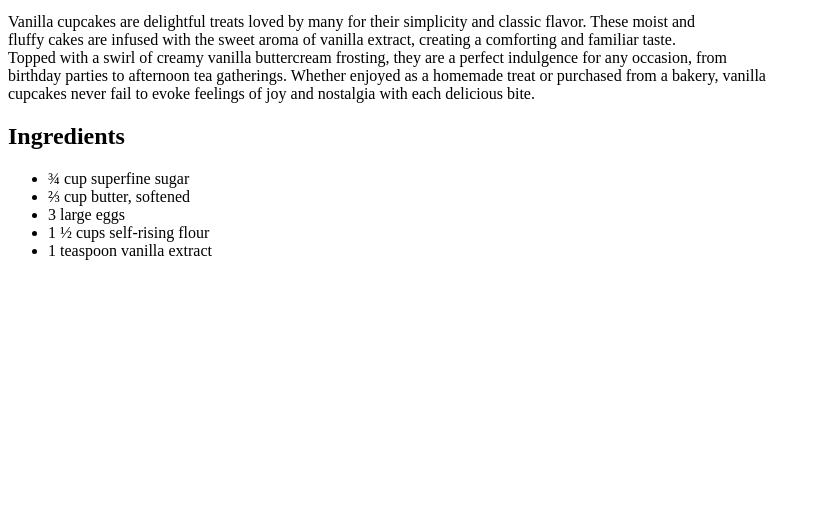
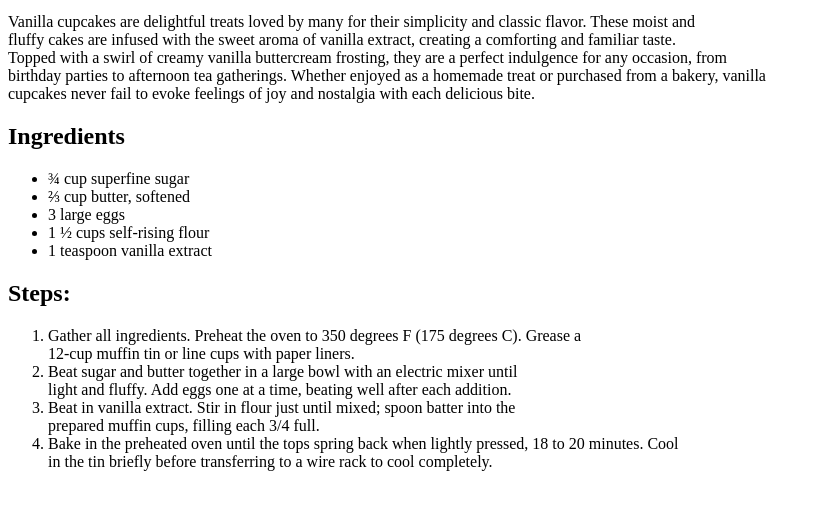
Before and after one commit to Purnuple/odin-recipes, a plain HTML site: page recipes/vanilla-cupcakes.html in a window 1280 px wide. Shown: the part 101-610 px from the top of the page, without its empty margins (0-820 px from the left). Drawn offline with Linux system fonts and the light colour scheme.

Commit message:
Add Steps to the vanilla cupcakes page

```diff
--- a/recipes/vanilla-cupcakes.html
+++ b/recipes/vanilla-cupcakes.html
@@ -24,5 +24,16 @@
         <li>1 ½ cups self-rising flour</li>
         <li>1 teaspoon vanilla extract</li>
     </ul>
+    <h2>Steps:</h2>
+    <ol>
+        <li>Gather all ingredients. Preheat the oven to 350 degrees F (175 degrees C). Grease a
+            <br>12-cup muffin tin or line cups with paper liners.</li>
+        <li>Beat sugar and butter together in a large bowl with an electric mixer until
+            <br>light and fluffy. Add eggs one at a time, beating well after each addition.</li>
+        <li>Beat in vanilla extract. Stir in flour just until mixed; spoon batter into the
+            <br>prepared muffin cups, filling each 3/4 full.</li>
+        <li>Bake in the preheated oven until the tops spring back when lightly pressed, 18 to 20 minutes. Cool
+            <br>in the tin briefly before transferring to a wire rack to cool completely.</li>
+    </ol>
 </body>
 </html>
```
